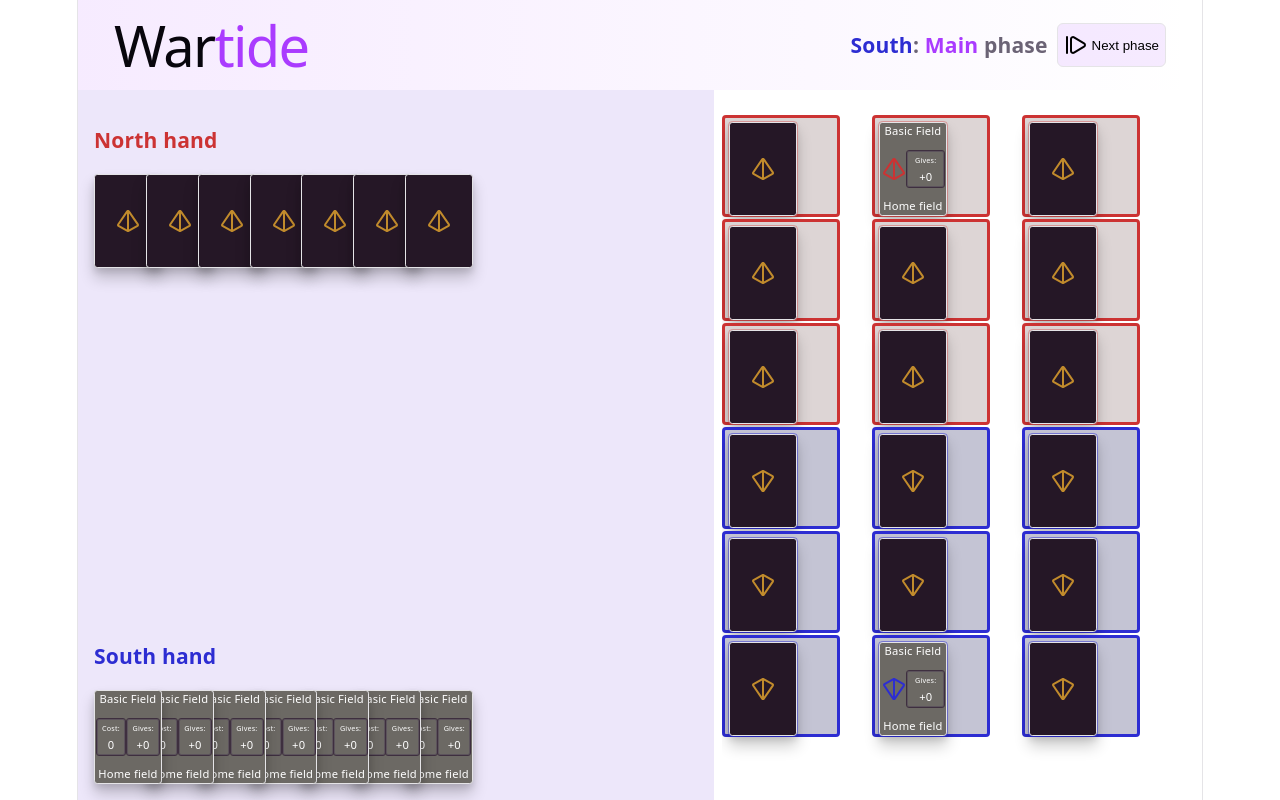
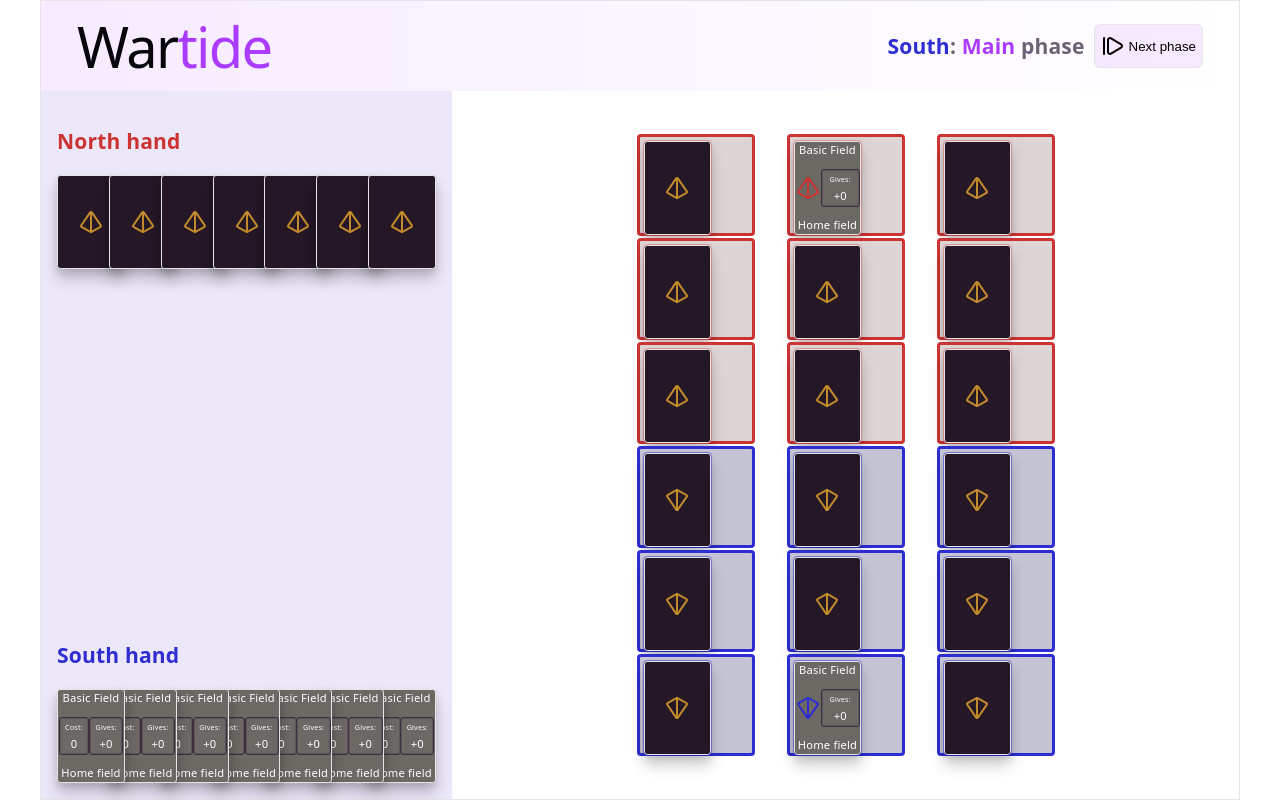
Before and after one commit to emilypummeroy/wartoad, a React (Vite) app: page / in a window 1280 px wide. Built offline with nearby package versions, Linux system fonts and the light colour scheme.

Commit message:
-: Overhaul styles for better resposive design

```diff
--- a/src/App.css
+++ b/src/App.css
@@ -40,11 +40,20 @@
   }
 }
 
+.wartide-app {
+  width: min(100svw, 150svh);
+
+  text-align: center;
+  min-height: 100svh;
+  display: flex;
+  flex-direction: column;
+  box-sizing: border-box;
+  border: 1px solid var(--border);
+}
+
 header {
   height: 90px;
   max-width: 100%;
-  width: 1124px;
-  position: fixed;
 
   display: flex;
   justify-content: space-between;
@@ -58,8 +67,62 @@ header {
   );
 
   @media (max-width: 1024px) {
-    height: 72px;
+    height: 5em;
   }
+
+  @media (max-height: 600px) {
+    height: 3em;
+  }
+  @media (max-height: 600px) {
+    h1 {
+      margin: 0;
+      font-size: 1.5em;
+    }
+    h3 {
+      font-size: 1em;
+    }
+  }
+}
+
+main {
+  text-align: start;
+  display: flex;
+  flex-grow: 1;
+}
+
+.handarea {
+  padding: 2svh;
+
+  background: var(--bg-solid);
+
+  width: calc-size(fit-content);
+  max-width: calc(100svw - 60svh);
+
+  @media (max-aspect-ratio: 1.1) {
+    min-width: 20svh;
+  }
+
+  display: flex;
+  flex-direction: column;
+  align-items: start;
+  justify-content: space-between;
+  gap: 1svh;
+}
+
+.scroll-x {
+  width: 100%;
+  height: 100%;
+  overflow: scroll;
+}
+
+.playarea {
+  min-width: fit-content;
+  margin: 0 2svh;
+  height: 100%;
+  display: flex;
+  flex-direction: column;
+  justify-content: center;
+  align-items: center;
 }
 
 .title {
@@ -103,37 +166,6 @@ span.south {
   }
 }
 
-main {
-  text-align: start;
-
-  margin-top: 90px;
-  height: calc(100vh - 90px);
-
-  display: flex;
-  justify-content: space-between;
-
-  @media (max-width: 1024px) {
-    margin-top: 72px;
-    height: calc(100vh - 72px);
-  }
-}
-
-.handarea {
-  padding: 2vh;
-
-  background: var(--bg-solid);
-
-  min-width: max(180px, 20vh);
-
-  width: calc(100% - 65vh);
-
-  display: flex;
-  flex-direction: column;
-  align-items: start;
-  justify-content: space-between;
-  gap: 1vh;
-}
-
 .splay-row {
   display: flex;
   flex-direction: row;
@@ -144,51 +176,56 @@ main {
     z-index: 10;
   }
 
-  margin-left: 2vh;
+  margin-left: 2svh;
   .stacking {
-    margin-left: -2vh;
+    margin-left: -2svh;
   }
   &.compact {
-    margin-left: 5vh;
+    margin-left: 5svh;
     .stacking {
-      margin-left: -5vh;
+      margin-left: -5svh;
     }
-    &:hover {
-      margin-left: 1vh;
+  }
+  &.super-compact {
+    margin-left: 6svh;
+    .stacking {
+      margin-left: -6svh;
+    }
+  }
+  @media (max-aspect-ratio: 1.1) {
+    margin-left: 6.5svh;
+    .stacking {
+      margin-left: -6.5svh;
+    }
+    &.compact {
+      margin-left: 7.2svh;
       .stacking {
-        margin-left: -2vh;
+        margin-left: -7.2svh;
+      }
+    }
+    &.super-compact {
+      margin-left: 7.7svh;
+      .stacking {
+        margin-left: -7.7svh;
       }
     }
   }
-  &.super-compact {
-    margin-left: 6vh;
+  &:hover {
+    margin-left: 2svh;
     .stacking {
-      margin-left: -6vh;
-    }
-    &:hover {
-      margin-left: 3.5vh;
-      .stacking {
-        margin-left: -4.5vh;
-      }
+      margin-left: -2svh;
     }
   }
-
-  @media (max-aspect-ratio: 1.1) {
-    margin-left: 6.5vh;
+  &.compact:hover {
+    margin-left: 1svh;
     .stacking {
-      margin-left: -6.5vh;
+      margin-left: -2svh;
     }
-    &.compact {
-      margin-left: 7.2vh;
-      .stacking {
-        margin-left: -7.2vh;
-      }
-    }
-    &.super-compact {
-      margin-left: 7.7vh;
-      .stacking {
-        margin-left: -7.7vh;
-      }
+  }
+  &.super-compact:hover {
+    margin-left: 3.5svh;
+    .stacking {
+      margin-left: -4.5svh;
     }
   }
 }
@@ -207,111 +244,106 @@ main {
     z-index: 10;
   }
 
-  margin-left: 2vh;
+  margin-left: 2svh;
   .stacking {
-    margin-left: -2vh;
+    margin-left: -2svh;
   }
   &.compact {
-    margin-left: 5vh;
+    margin-left: 5svh;
     .stacking {
-      margin-left: -5vh;
+      margin-left: -5svh;
     }
   }
   &.super-compact {
-    margin-left: 6vh;
+    margin-left: 6svh;
     .stacking {
-      margin-left: -6vh;
+      margin-left: -6svh;
     }
   }
 
-  &:hover {
-    margin-top: -3vh;
+  @media (max-aspect-ratio: 1.1) {
+    margin-left: 6.5svh;
     .stacking {
-      padding: 3vh 0vh 0vh;
-
-      &.jiggling:hover {
-        padding: 0vh 3vh 3vh;
+      margin-left: -6.5svh;
+    }
+    &.compact {
+      margin-left: 7.2svh;
+      .stacking {
+        margin-left: -7.2svh;
+      }
+    }
+    &.super-compact {
+      margin-left: 7.7svh;
+      .stacking {
+        margin-left: -7.7svh;
       }
     }
   }
 
   &:hover {
-    margin-left: -1vh;
+    margin-top: -3svh;
     .stacking {
-      margin-left: -2vh;
+      padding: 3svh 0svh 0svh;
+
+      &.jiggling:hover {
+        padding: 0svh 3svh 3svh;
+      }
+    }
+  }
+
+  &:hover {
+    margin-left: -1svh;
+    .stacking {
+      margin-left: -2svh;
+      &.jiggling:hover {
+        padding-left: 3svh;
+        padding-right: 1svh;
+        margin-right: 2svh;
+      }
     }
   }
   &.compact:hover {
-    margin-left: -3vh;
+    margin-left: -2svh;
     .stacking {
-      margin-left: -2vh;
+      margin-left: -2svh;
       &.jiggling:hover {
-        padding-left: 3vh;
-        padding-right: 1vh;
-        margin-right: 2vh;
+        padding-left: 3svh;
+        padding-right: 1svh;
+        margin-right: 2svh;
       }
     }
   }
   &.super-compact:hover {
-    margin-left: -0.5vh;
+    margin-left: -1.5svh;
     .stacking {
-      margin-left: -4.5vh;
+      margin-left: -4.5svh;
       &.jiggling:hover {
-        padding-left: 5vh;
-        padding-right: 1vh;
-        margin-right: 4vh;
-      }
-    }
-  }
-
-  @media (max-aspect-ratio: 1.1) {
-    margin-left: 6.5vh;
-    .stacking {
-      margin-left: -6.5vh;
-    }
-    &.compact {
-      margin-left: 7.2vh;
-      .stacking {
-        margin-left: -7.2vh;
-      }
-    }
-    &.super-compact {
-      margin-left: 7.7vh;
-      .stacking {
-        margin-left: -7.7vh;
+        padding-left: 5svh;
+        padding-right: 0.5svh;
+        margin-right: 4.5svh;
       }
     }
   }
 }
 
-.playarea {
-  margin: 3vh 1vh 1vh;
-  flex-grow: 1;
-
-  overflow: scroll;
-}
-
 .zonegrid {
-  display: flex;
-  flex-direction: column;
-  align-items: center;
-  gap: 1vh;
   width: fit-content;
 }
 
 .zonerow {
+  width: fit-content;
   display: flex;
-  gap: 4vh;
-  height: 13vh;
+  gap: 4svh;
+  height: 13svh;
   align-items: center;
 }
 
 .zone {
-  height: 11vh;
-  width: 13vh;
+  height: 11svh;
+  width: 13svh;
 
-  padding: 0.5vh;
-  border-radius: 0.5vh;
+  padding: 0.5svh;
+  border-radius: 0.5svh;
 
   &.south {
     border: 3px solid var(--south);
@@ -334,9 +366,9 @@ main {
 .card {
   text-align: center;
 
-  height: 11.5vh;
+  height: 11.5svh;
   aspect-ratio: 63 / 88;
-  border-radius: 0.4vh;
+  border-radius: 0.4svh;
 
   display: flex;
   flex-direction: column;
@@ -346,18 +378,18 @@ main {
   background: var(--card-front);
   color: var(--card-text);
   border: 1px solid var(--border);
-  font-size: 1.4vh;
-  line-height: 2.1vh;
+  font-size: 1.4svh;
+  line-height: 2.1svh;
 
   small {
-    font-size: 0.9vh;
+    font-size: 0.9svh;
     display: block;
   }
 
   .card-line {
     display: flex;
-    padding: 0.2vh;
-    gap: 0.2vh;
+    padding: 0.2svh;
+    gap: 0.2svh;
     justify-content: space-evenly;
     align-items: center;
 
@@ -376,8 +408,8 @@ main {
     outline: 1px solid var(--south-faint);
     svg {
       color: var(--card-south);
-      height: 3vh;
-      width: 3vh;
+      height: 3svh;
+      width: 3svh;
       transform: scaleY(-1);
     }
     &:hover {
@@ -389,8 +421,8 @@ main {
     outline: 1px solid var(--north-faint);
     svg {
       color: var(--card-north);
-      height: 3vh;
-      width: 3vh;
+      height: 3svh;
+      width: 3svh;
     }
     &:hover {
       outline: 2px solid var(--north);
@@ -408,8 +440,8 @@ main {
 
     svg {
       color: var(--card-back-symbol);
-      height: 3vh;
-      width: 3vh;
+      height: 3svh;
+      width: 3svh;
     }
   }
 }
--- a/src/App.tsx
+++ b/src/App.tsx
@@ -159,7 +159,7 @@ export function App() {
   }, [player, phase, northHand, southHand]);
 
   return (
-    <>
+    <div className="wartide-app">
       <header>
         <div className="title">
           <h1>
@@ -222,7 +222,8 @@ export function App() {
             )}
           </section>
         </section>
-        <div className="playarea">
+        <div className="scroll-x">
+          <section className="playarea">
             <div role="grid">
               <div className="zonerow" role="row">
                 <div className="zone north" role="gridcell">
@@ -291,8 +292,9 @@ export function App() {
                 </div>
               </div>
             </div>
+          </section>
         </div>
       </main>
-    </>
+    </div>
   );
 }
--- a/src/index.css
+++ b/src/index.css
@@ -57,15 +57,9 @@
 }
 
 #root {
-  width: 1126px;
-  max-width: 100%;
-  margin: 0 auto;
+  display: flex;
   text-align: center;
-  border-inline: 1px solid var(--border);
-  min-height: 100svh;
-  display: flex;
-  flex-direction: column;
-  box-sizing: border-box;
+  justify-content: center;
 }
 
 body {
```
Lines whose indentation alone changed are shown as unchanged.
